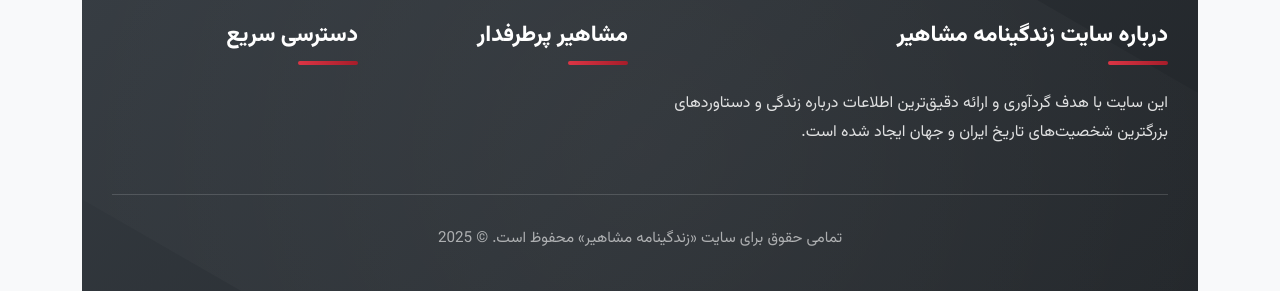
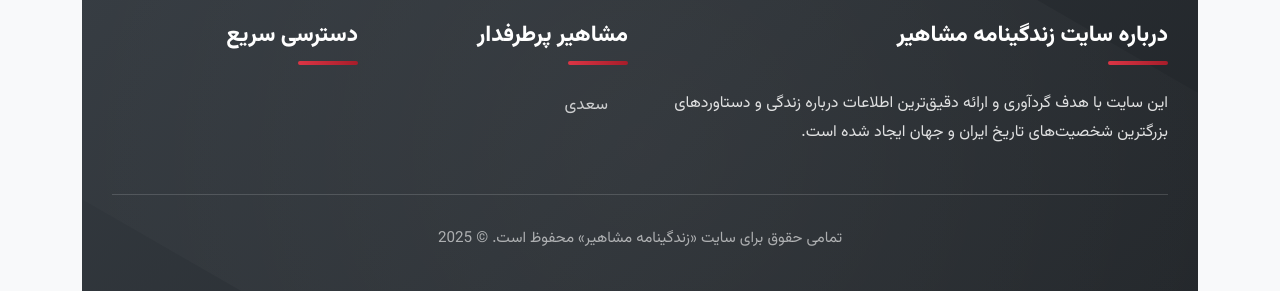
Before and after one commit to darkblog/darkblog.github.io, a Jekyll site: the page built from blog.html, in a window 1280 px wide and 900 px high, scrolled down 18870 px. Shown: the part 592-883 px from the top of the window. Built offline with Jekyll 4.4.1, drawn with Linux system fonts in a browser that asks for light colours.

Commit message:
Update blog.html

```diff
--- a/blog.html
+++ b/blog.html
@@ -542,9 +542,7 @@ sitemap: false
                     <div class="col-lg-3 col-md-6 mb-5 mb-md-0">
                         <h5>مشاهیر پرطرفدار</h5>
                         <div class="footer-links">
-                            {% for celeb in site.data.popular_celebrities %}
-                            <a href="{{ celeb.link }}">{{ celeb.name }}</a>
-                            {% endfor %}
+                            <a href="#">سعدی</a>
                         </div>
                     </div>
 
```
